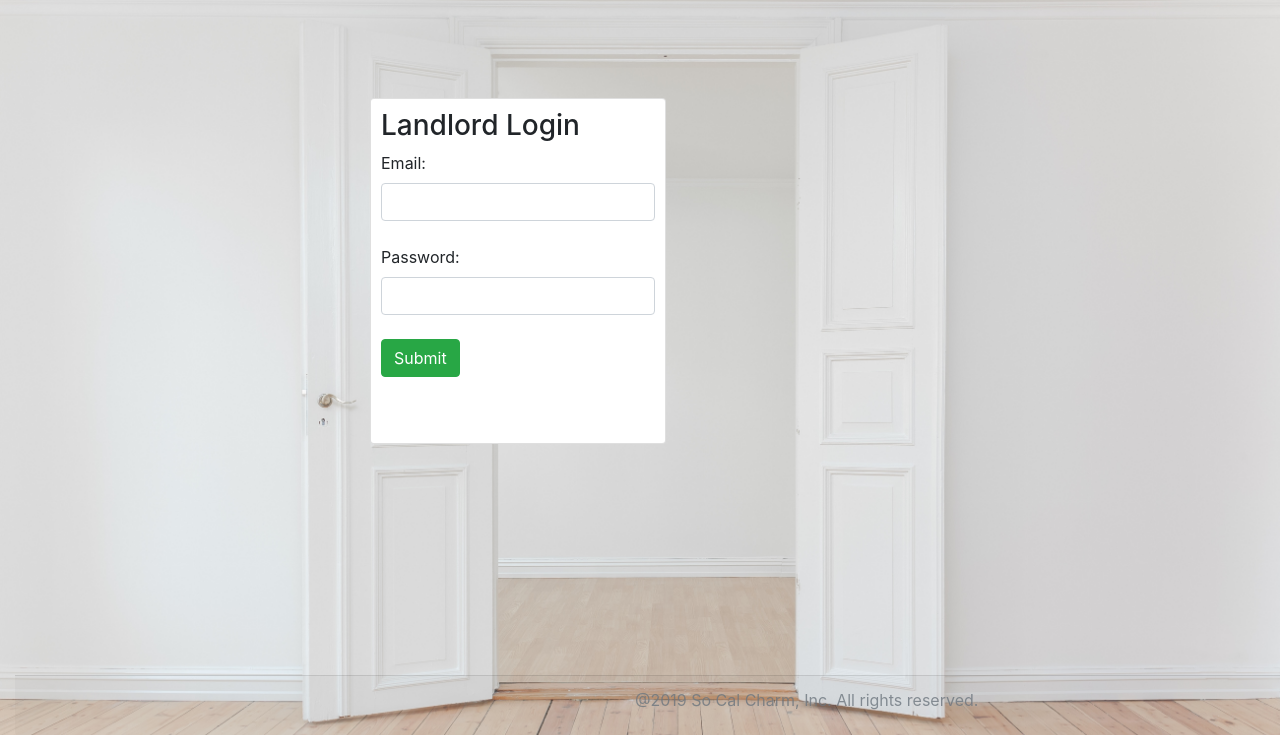
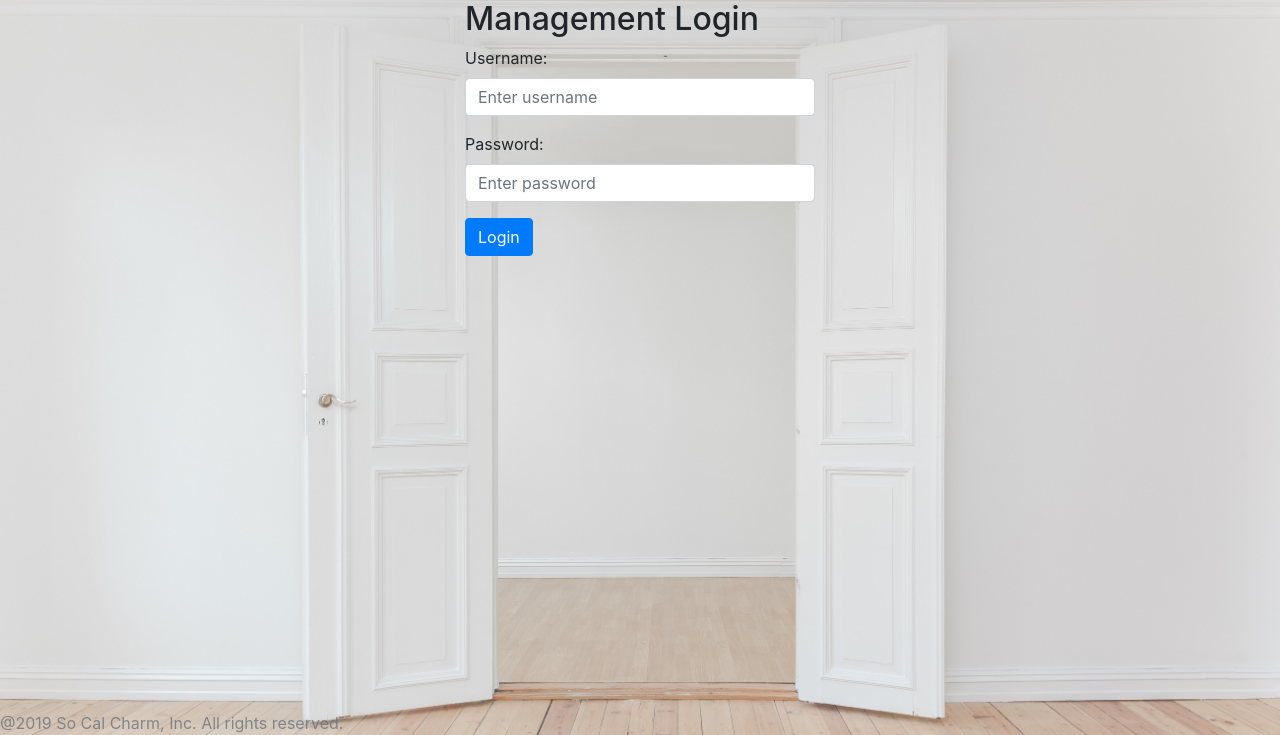
Before and after one commit to marioarau/GroupProject2, a Node server app: page /login in a window 1280 px wide. Shown: the part 65-800 px from the top of the page. Run offline with Node 20, Linux system fonts and the light colour scheme; some libraries are stand-ins or nearby versions.

Commit message:
updated footer styling

```diff
--- a/public/login.html
+++ b/public/login.html
@@ -8,7 +8,8 @@
   <meta http-equiv="X-UA-Compatible" content="ie=edge">
 
   <!-- Bootstrap CSS -->
-    <link rel="stylesheet" href="https://stackpath.bootstrapcdn.com/bootstrap/4.3.1/css/bootstrap.min.css" integrity="sha384-ggOyR0iXCbMQv3Xipma34MD+dH/1fQ784/j6cY/iJTQUOhcWr7x9JvoRxT2MZw1T" crossorigin="anonymous">
+  <link rel="stylesheet" href="https://stackpath.bootstrapcdn.com/bootstrap/4.3.1/css/bootstrap.min.css"
+    integrity="sha384-ggOyR0iXCbMQv3Xipma34MD+dH/1fQ784/j6cY/iJTQUOhcWr7x9JvoRxT2MZw1T" crossorigin="anonymous">
   <link rel="stylesheet" type="text/css" href="./styles/styles.css">
   <title>Post Unit</title>
 </head>
@@ -45,48 +46,78 @@
         </nav>
     </div>
 
-    <div class="container unit-container">
+  <!-- using bootstrap to validate management login with username and password -->
+  <div class="container">
+    <div class="row justify-content-center">
+      <div class="col-md-4">
+        <h2>Management Login</h2>
+        <!-- <p>Welcome to So Cal Charm where our platform brings serious renters to you, and invoices you after the renter has moved in.
+               We handle all complexity, making it a better renting experience for all parties.
+               Renters also 100% Verified.
+               </p> -->
+        <form action="/action_page.php" class="needs-validation" novalidate>
+          <div class="form-group">
+            <label for="uname">Username:</label>
+            <input type="text" class="form-control" id="uname" placeholder="Enter username" name="uname" required>
+            <div class="valid-feedback">Valid.</div>
+            <div class="invalid-feedback">Required Field.</div>
+          </div>
+          <div class="form-group">
+            <label for="pwd">Password:</label>
+            <input type="password" class="form-control" id="pwd" placeholder="Enter password" name="pswd" required>
+            <div class="valid-feedback">Valid.</div>
+            <div class="invalid-feedback">Required Field.</div>
+          </div>
+          <div class="form-group form-check">
 
-        <div class="row unit-row">
-            <div class="col-md-6 mx-auto my-5">
-                <div class="card unit-card">
-                    <h3>Landlord Login</h3>
-                    <form id="landlordLoginForm">
-                        <div class="form-group">
-                            <label for="email">Email:</label>
-                            <input placeholder="" type="text" class="form-control" id="email">
-                            <br />
-                            <label for="password">Password:</label>
-                            <input placeholder="" type="password" class="form-control" id="password">
-                            <br />
-                            <button type="submit" class="btn btn-success submit">Submit</button>
           </div>
+          <button type="submit" class="btn btn-primary">Login</button>
         </form>
       </div>
+      <script>
+        // Disable form submissions if there are invalid fields
+        (function () {
+          'use strict';
+          window.addEventListener('load', function () {
+            // Get the forms we want to add validation styles to
+            var forms = document.getElementsByClassName('needs-validation');
+            // Loop over them and prevent submission
+            var validation = Array.prototype.filter.call(forms, function (form) {
+              form.addEventListener('submit', function (event) {
+                if (form.checkValidity() === false) {
+                  event.preventDefault();
+                  event.stopPropagation();
+                }
+                form.classList.add('was-validated');
+              }, false);
+            });
+          }, false);
+        })();
+      </script>
+
+
     </div>
-        </div>
-    </div>
-
-    <!-- footer with copyright -->
-    <div class="container-fluid">
-        <div class="row">
-            <div class="col-12">
-                <footer class="card-footer">
-                    <span class="text-muted">@2019 So Cal Charm, Inc. All rights reserved.</span>
-                </footer>
-            </div>
-        </div>
+    <div class="col-md-2">
     </div>
 
 
-    <!-- jQuery CDN -->
-    <script src="https://code.jquery.com/jquery-3.4.1.min.js" integrity="sha256-CSXorXvZcTkaix6Yvo6HppcZGetbYMGWSFlBw8HfCJo=" crossorigin="anonymous"></script>
-    <!-- Bootstrap JQuery, popper.js & bootstrap js plugins -->
-    <script src="https://cdnjs.cloudflare.com/ajax/libs/popper.js/1.14.7/umd/popper.min.js" integrity="sha384-UO2eT0CpHqdSJQ6hJty5KVphtPhzWj9WO1clHTMGa3JDZwrnQq4sF86dIHNDz0W1" crossorigin="anonymous"></script>
-    <script src="https://stackpath.bootstrapcdn.com/bootstrap/4.3.1/js/bootstrap.min.js" integrity="sha384-JjSmVgyd0p3pXB1rRibZUAYoIIy6OrQ6VrjIEaFf/nJGzIxFDsf4x0xIM+B07jRM" crossorigin="anonymous"></script>
-    <!-- custom js -->
-    <script src="js/loginLandlord.js" type="text/javascript"></script>
 
+	<!-- footer with copyright -->
+	<footer class="footer">
+
+      <span class="text-muted">@2019 So Cal Charm, Inc. All rights reserved.</span>
+
+    </footer>
+
+
+  <!--Boostrap carousel goes at the bottom for it to run-->
+  <!-- bootstrap popper.js & plugin links -->
+  <script src="https://code.jquery.com/jquery-3.2.1.slim.min.js"
+    integrity="sha384-KJ3o2DKtIkvYIK3UENzmM7KCkRr/rE9/Qpg6aAZGJwFDMVNA/GpGFF93hXpG5KkN"
+    crossorigin="anonymous"></script>
+
+  <script src="https://maxcdn.bootstrapcdn.com/bootstrap/4.0.0/js/bootstrap.min.js"
+    integrity="sha384-JZR6Spejh4U02d8jOt6vLEHfe/JQGiRRSQQxSfFWpi1MquVdAyjUar5+76PVCmYl"
+    crossorigin="anonymous"></script>
+  <script src="js/login.js"></script>
 </body>
-
-</html>
--- a/public/styles/styles.css
+++ b/public/styles/styles.css
@@ -2,6 +2,7 @@ body {
     background-image: url("../img/cleanwhite.jpg");
     background-repeat: no-repeat;
     background-size: cover;
+
 }
 
 .bg-light {
@@ -94,9 +95,9 @@ body {
     display: block;
 }
 
-.text-muted {
+/* .text-muted {
     margin-left: 600px;
-}
+} */
 
 
 /*about me jumbotron */
@@ -197,10 +198,10 @@ opacity: 0.9;
 
 footer {
     width: 100%;
-    height: 60px;
     opacity: 0.8;
-    position: fixed;
+    position: absolute;
     bottom: 0;
+    right: 0;
 }
 
 .img-fluid {
@@ -225,4 +226,5 @@ footer {
     margin-right: 50px;
     margin-top: 50px;
     padding-bottom: 50px;
+    min-width: 500px !important;
 }
```
Also changed, not shown: public/about.html (+7 -7 lines), public/add.html (+6 -10 lines), public/logout.html (+7 -10 lines), public/rentals.html (+4 -137 lines), public/search.html (+23 -14 lines), 1 other file. Lines whose indentation alone changed are shown as unchanged.
